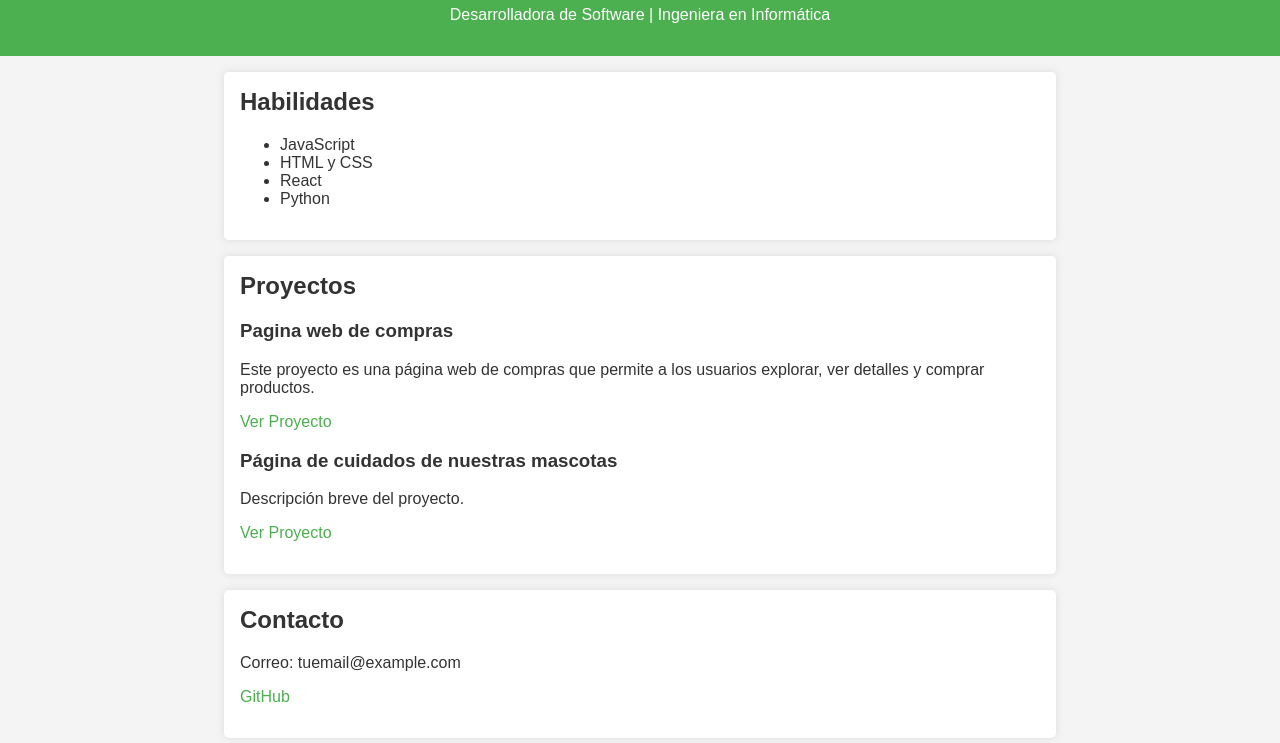
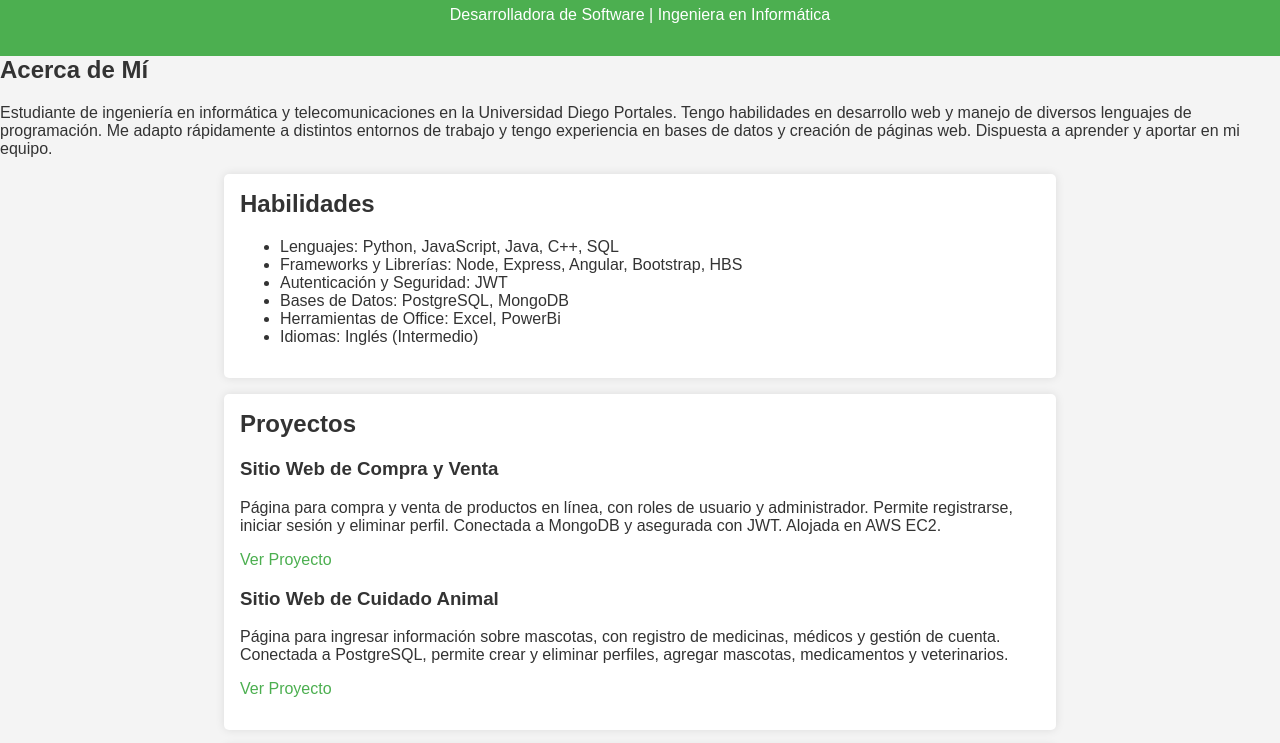
Before and after one commit to ferlmdl/portafolio, a plain HTML site: page index.html in a window 1280 px wide. Shown: the part 68-811 px from the top of the page. Drawn offline with Linux system fonts and the light colour scheme.

Commit message:
Update index.html

```diff
--- a/index.html
+++ b/index.html
@@ -1,41 +1,56 @@
 <!DOCTYPE html>
 <html lang="es">
 <head>
+    <script src="script.js"></script>
     <meta charset="UTF-8">
     <meta name="viewport" content="width=device-width, initial-scale=1.0">
-    <title>Mi Portafolio</title>
+    <title>Portafolio de Fernanda Valencia</title>
     <link rel="stylesheet" href="styles.css">
 </head>
 <body>
     <header>
-        <h1>¡Hola! Soy Fernanda</h1>
+        <h1>¡Hola! Soy Fernanda Valencia</h1>
         <p>Desarrolladora de Software | Ingeniera en Informática</p>
     </header>
+
+    <section id="acerca">
+        <h2>Acerca de Mí</h2>
+        <p>Estudiante de ingeniería en informática y telecomunicaciones en la Universidad Diego Portales. Tengo habilidades en desarrollo web y manejo de diversos lenguajes de programación. Me adapto rápidamente a distintos entornos de trabajo y tengo experiencia en bases de datos y creación de páginas web. Dispuesta a aprender y aportar en mi equipo.</p>
+    </section>
+
     <section id="habilidades">
         <h2>Habilidades</h2>
         <ul>
-            <li>JavaScript</li>
-            <li>HTML y CSS</li>
-            <li>React</li>
-            <li>Python</li>
+            <li>Lenguajes: Python, JavaScript, Java, C++, SQL</li>
+            <li>Frameworks y Librerías: Node, Express, Angular, Bootstrap, HBS</li>
+            <li>Autenticación y Seguridad: JWT</li>
+            <li>Bases de Datos: PostgreSQL, MongoDB</li>
+            <li>Herramientas de Office: Excel, PowerBi</li>
+            <li>Idiomas: Inglés (Intermedio)</li>
         </ul>
     </section>
+
     <section id="proyectos">
         <h2>Proyectos</h2>
+
         <div class="proyecto">
-            <h3>Pagina web de compras</h3>
-            <p>Este proyecto es una página web de compras que permite a los usuarios explorar, ver detalles y comprar productos.</p>
+            <h3>Sitio Web de Compra y Venta</h3>
+            <p>Página para compra y venta de productos en línea, con roles de usuario y administrador. Permite registrarse, iniciar sesión y eliminar perfil. Conectada a MongoDB y asegurada con JWT. Alojada en AWS EC2.</p>
             <a href="#" id="proyecto1">Ver Proyecto</a>
         </div>
+
         <div class="proyecto">
-            <h3>Página de cuidados de nuestras mascotas</h3>
-            <p>Descripción breve del proyecto.</p>
+            <h3>Sitio Web de Cuidado Animal</h3>
+            <p>Página para ingresar información sobre mascotas, con registro de medicinas, médicos y gestión de cuenta. Conectada a PostgreSQL, permite crear y eliminar perfiles, agregar mascotas, medicamentos y veterinarios.</p>
             <a href="#">Ver Proyecto</a>
         </div>
     </section>
+
     <section id="contacto">
         <h2>Contacto</h2>
-        <p>Correo: tuemail@example.com</p>
+        <p>Ubicación: San Joaquín, Santiago</p>
+        <p>Teléfono: +56 983245549</p>
+        <p>Email: <a href="mailto:fernandavalencia115@gmail.com">fernandavalencia115@gmail.com</a></p>
         <p><a href="https://github.com/ferlmdl">GitHub</a></p>
     </section>
 
```
